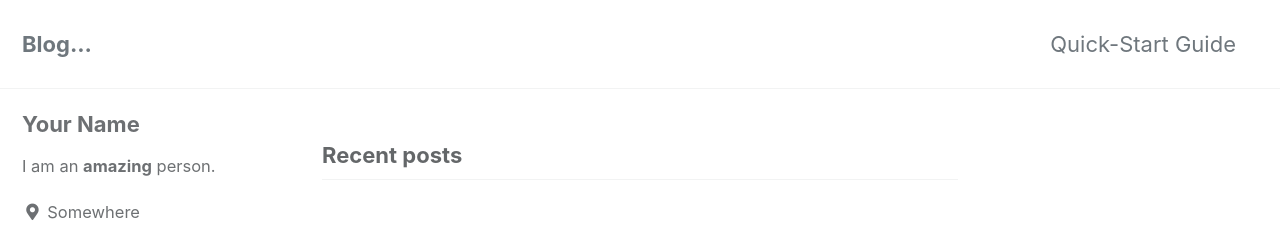
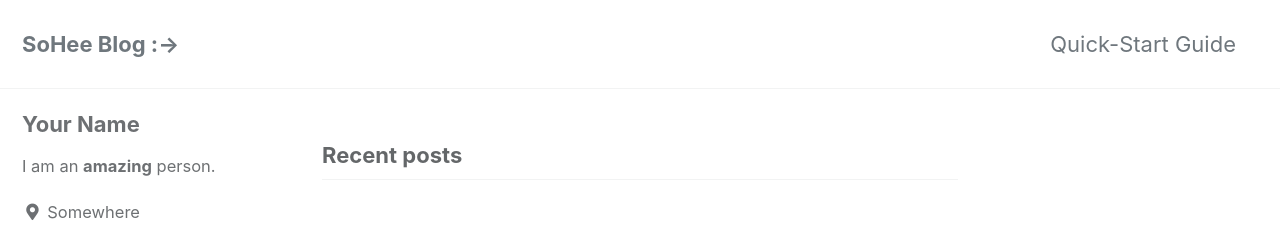
Before and after one commit to sohee-yu/sohee-yu.github.io, a Jekyll site: the page built from index.html, in a window 1280 px wide. Shown: the top 226 px of the page. Built offline with Jekyll 4.4.1, drawn with Linux system fonts in a browser that asks for light colours; cached includes are drawn as plain includes; the list of posts is cut into pages by our own code.

Commit message:
블로그 타이틀 수정

```diff
--- a/_config.yml
+++ b/_config.yml
@@ -26,7 +26,7 @@ baseurl                  : # the subpath of your site, e.g. "/blog"
 repository               : # GitHub username/repo-name e.g. "mmistakes/minimal-mistakes"
 teaser                   : # path of fallback teaser image, e.g. "/assets/images/500x300.png"
 logo                     : # path of logo image to display in the masthead, e.g. "/assets/images/88x88.png"
-masthead_title           : "Blog..."# overrides the website title displayed in the masthead, use " " for no title
+masthead_title           : "SoHee Blog :->"# overrides the website title displayed in the masthead, use " " for no title
 # breadcrumbs            : false # true, false (default)
 words_per_minute         : 200
 comments:
```
